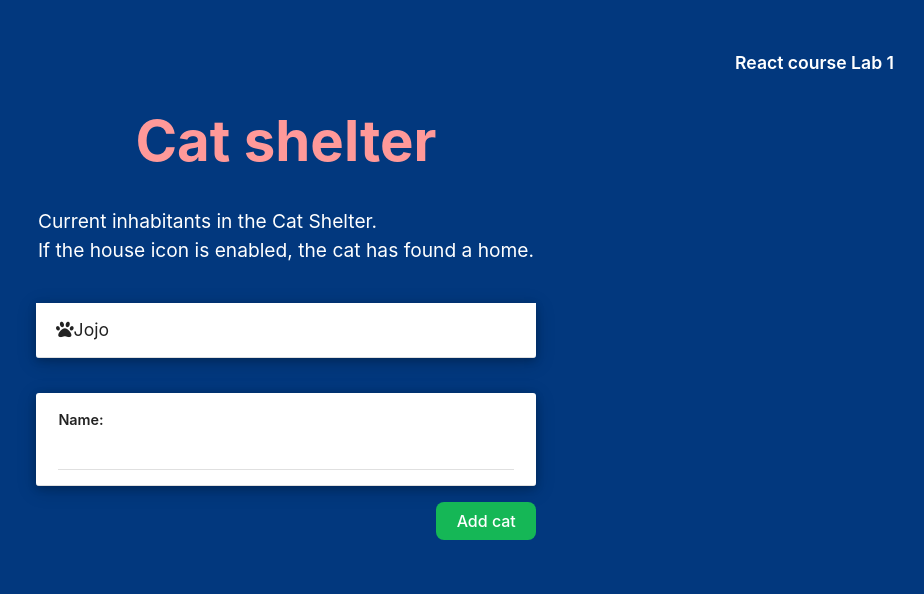
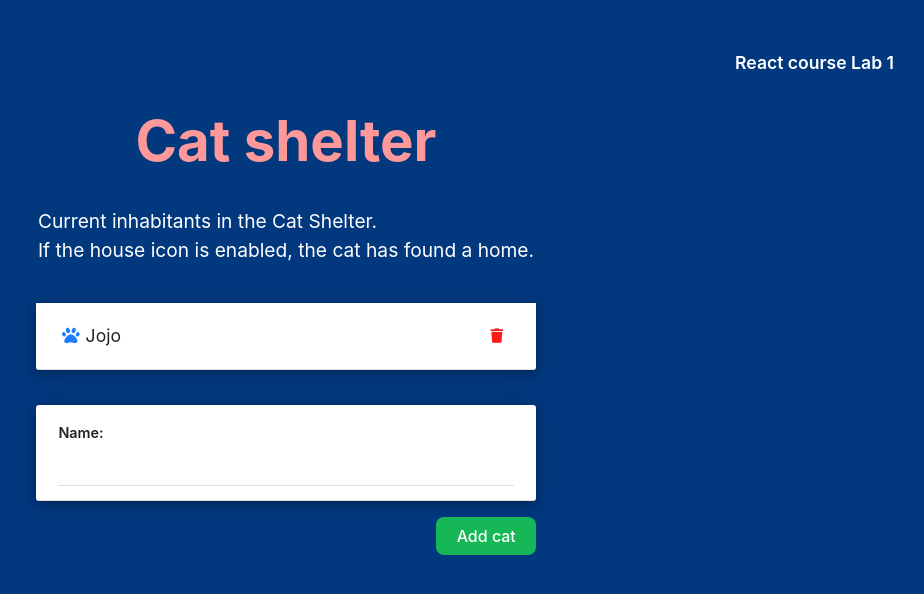
Before and after one commit to karinlj/react-course-lab1, a React (Vite) app: page / in a window 1280 px wide. Shown: the top 594 px of the page, without its empty margins (354-1278 px from the left). Built offline with nearby package versions, Linux system fonts and the light colour scheme.

Commit message:
handle delete from cat list

```diff
--- a/src/App.jsx
+++ b/src/App.jsx
@@ -27,8 +27,17 @@ function App() {
 
     console.log("newCat: ", newCat);
     setCats([...cats, newCat]);
+    setFormData(defaultInputValues);
   };
 
+  const handleDelete = (id) => {
+    console.log("handleDelete: ", id);
+
+    const updatedCats = cats.filter((cat) => {
+      return cat.id !== id;
+    });
+    setCats(updatedCats);
+  };
   useEffect(() => {
     console.log("formData.catname: ", formData.catname);
     console.log("cats: ", cats);
@@ -54,6 +63,10 @@ function App() {
                     <i className="fas fa-paw" aria-hidden="true"></i>
                     <span>{cat.catname}</span>
                   </div>
+
+                  <button onClick={() => handleDelete(cat.id)}>
+                    <i className="fas fa-trash"></i>
+                  </button>
                 </li>
               );
             })}
@@ -74,6 +87,7 @@ function App() {
                 }}
               />{" "}
             </label>
+
             <br />
           </div>
           <section className="btn-section">
--- a/src/App.scss
+++ b/src/App.scss
@@ -39,6 +39,18 @@
       color: $themecolor;
     }
   }
+  button,
+  i {
+    padding: 5px 6px;
+    background: transparent;
+  }
+  .fa-paw {
+    color: $themecolorBlueLight;
+  }
+  .fa-trash {
+    font-size: 0.9rem;
+    color: $themecolorPinkdark !important;
+  }
 }
 
 //add cat
@@ -65,9 +77,10 @@
   input[type="text"] {
     width: 100%;
     padding-right: 0.5rem;
-    padding-bottom: 1rem;
+    padding: 0.7rem 0.5rem;
     border: none;
     border-bottom: 1px solid $themeBorderColor;
+    font-size: 1rem;
   }
 }
 
```
